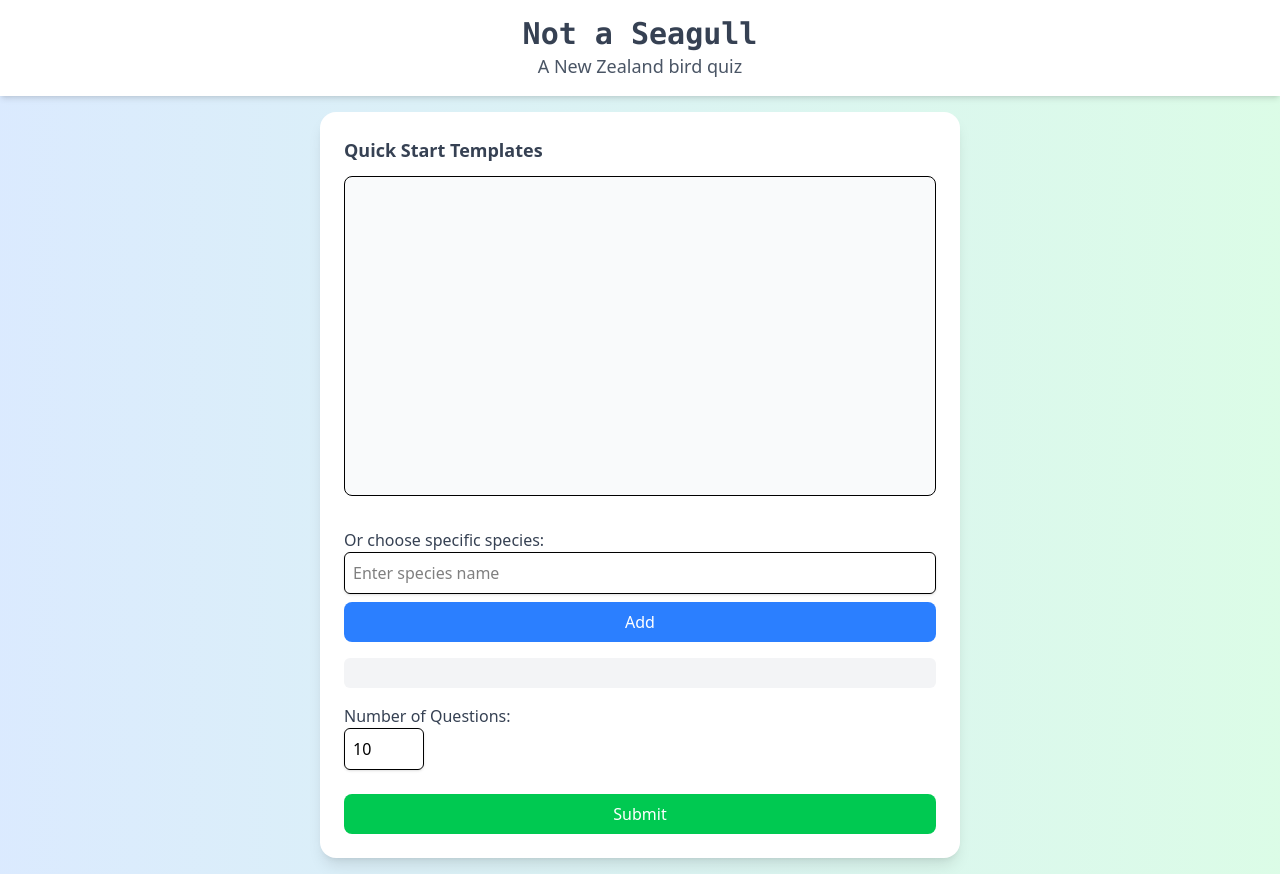
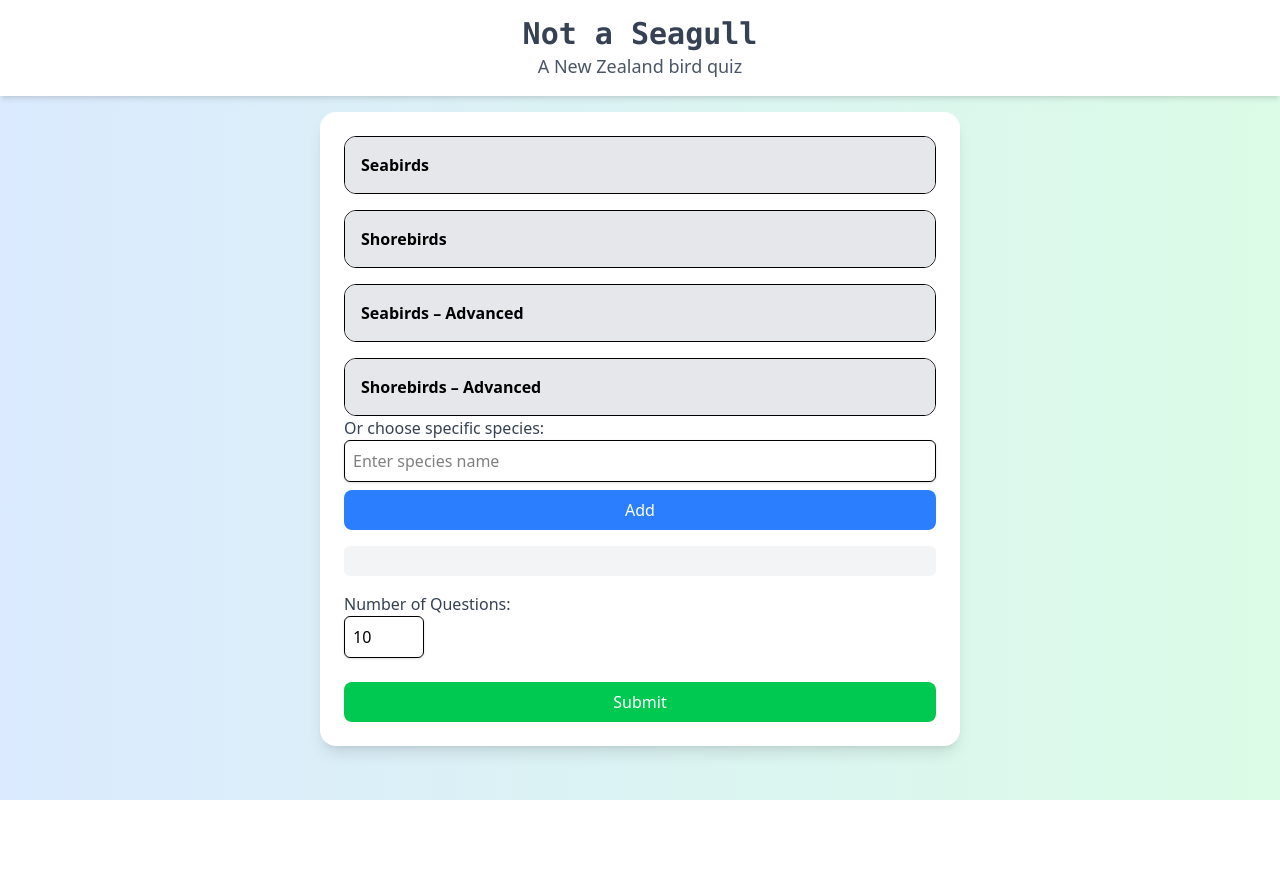
Before and after one commit to Skadoink/birdIDQuiz, a Flask app: template templates/index.html in a window 1280 px wide. After the commit the page ends 800 px from the top, so only its background shows below. Run offline with Flask 3, Linux system fonts and the light colour scheme; the template is opened without the code that fills it, so the values that code supplies are empty; parts of the project's set-up code (start-up, migrations or seed data) failed here and were passed over; some libraries are stand-ins or nearby versions.

Commit message:
feat: add quiz template sections with accordion functionality in UI, looks crap tho

```diff
--- a/app.py
+++ b/app.py
@@ -35,6 +35,10 @@ def home():
         selected_species=session.get("selected_species", ""),
         quiz_templates=backend.QUIZ_TEMPLATES,
         species_codes_to_names=backend.species_codes_to_names,
+        seabird_templates = backend.SEABIRDS,
+        seabird_adv_templates = backend.SEABIRDS_ADVANCED,
+        shorebird_templates = backend.SHOREBIRDS,
+        shorebird_adv_templates = backend.SHOREBIRDS_ADVANCED,
     )
 
 
--- a/backend.py
+++ b/backend.py
@@ -161,7 +161,7 @@ class QuizBuilder:
 
 
 # Template quizzes for quick access
-# Format: { "id": str, "title": str, "subtitle": str, "species": [str], "image_url": str }
+# Format: { "id": str, "title": str, "subtitle": str, "section": str, "species": [str], "image_url": str }
 def load_quiz_templates():
     """Load quiz templates from JSON file."""
     THIS_FOLDER = Path(__file__).parent.resolve()
@@ -173,6 +173,10 @@ def load_quiz_templates():
         return []
 
 QUIZ_TEMPLATES = load_quiz_templates()
+SEABIRDS = [template for template in QUIZ_TEMPLATES if template.get("section") == "seabirds"]
+SEABIRDS_ADVANCED = [template for template in QUIZ_TEMPLATES if template.get("section") == "seabirds-advanced"]
+SHOREBIRDS = [template for template in QUIZ_TEMPLATES if template.get("section") == "shorebirds"]
+SHOREBIRDS_ADVANCED = [template for template in QUIZ_TEMPLATES if template.get("section") == "shorebirds-advanced"]
 
 #dictionary of species codes and names
 species_codes_to_names, species_names_to_codes = QuizBuilder.build_species_dicts()
--- a/static/js/autosuggest.js
+++ b/static/js/autosuggest.js
@@ -147,3 +147,32 @@ function selectTemplate(templateId) {
     }
   });
 }
+
+/**
+ * Toggles the accordion panel for the given quiz templates section
+ * Seabird (sb), Shorebird (sh), Seabird Advanced (sba), Shorebird Advanced (sha)
+ * @param {*} key section key, one of 'sb', 'sh', 'sba', 'sha'
+ */
+function toggleAccordion(key) {
+    const panel = document.getElementById(`panel-${key}`);
+    const allPanels = document.querySelectorAll('.accordion-panel');
+
+    // Auto-close all other sections
+    allPanels.forEach(p => {
+        if (p !== panel) {
+            p.style.maxHeight = null;
+        }
+    });
+
+    // Toggle this panel
+    if (panel.style.maxHeight) {
+        panel.style.maxHeight = null;
+    } else {
+        panel.style.maxHeight = panel.scrollHeight + "px";
+
+        // Auto-scroll after animation
+        setTimeout(() => {
+            panel.parentElement.scrollIntoView({ behavior: "smooth", block: "start" });
+        }, 250); // waits until partway through animation
+    }
+}
--- a/static/styles/out.css
+++ b/static/styles/out.css
@@ -18,6 +18,7 @@
     --color-blue-600: oklch(0.546 0.245 262.881);
     --color-gray-50: oklch(0.985 0.002 247.839);
     --color-gray-100: oklch(0.967 0.003 264.542);
+    --color-gray-200: oklch(0.928 0.006 264.531);
     --color-gray-300: oklch(0.872 0.01 258.338);
     --color-gray-500: oklch(0.551 0.027 264.364);
     --color-gray-600: oklch(0.446 0.03 256.802);
@@ -45,6 +46,7 @@
     --radius-lg: 0.5rem;
     --radius-xl: 0.75rem;
     --radius-2xl: 1rem;
+    --ease-in-out: cubic-bezier(0.4, 0, 0.2, 1);
     --default-transition-duration: 150ms;
     --default-transition-timing-function: cubic-bezier(0.4, 0, 0.2, 1);
     --default-font-family: var(--font-sans);
@@ -218,17 +220,11 @@
   .mr-2 {
     margin-right: calc(var(--spacing) * 2);
   }
-  .mb-3 {
-    margin-bottom: calc(var(--spacing) * 3);
-  }
   .mb-4 {
     margin-bottom: calc(var(--spacing) * 4);
   }
   .mb-6 {
     margin-bottom: calc(var(--spacing) * 6);
-  }
-  .mb-8 {
-    margin-bottom: calc(var(--spacing) * 8);
   }
   .block {
     display: block;
@@ -256,6 +252,9 @@
   }
   .h-full {
     height: 100%;
+  }
+  .max-h-0 {
+    max-height: calc(var(--spacing) * 0);
   }
   .min-h-\[30px\] {
     min-height: 30px;
@@ -325,9 +324,6 @@
   .overflow-hidden {
     overflow: hidden;
   }
-  .overflow-y-auto {
-    overflow-y: auto;
-  }
   .rounded-2xl {
     border-radius: var(--radius-2xl);
   }
@@ -359,6 +355,9 @@
   }
   .bg-gray-100 {
     background-color: var(--color-gray-100);
+  }
+  .bg-gray-200 {
+    background-color: var(--color-gray-200);
   }
   .bg-gray-300 {
     background-color: var(--color-gray-300);
@@ -404,6 +403,9 @@
   }
   .text-center {
     text-align: center;
+  }
+  .text-left {
+    text-align: left;
   }
   .font-mono {
     font-family: var(--font-mono);
@@ -491,6 +493,19 @@
     transition-timing-function: var(--tw-ease, var(--default-transition-timing-function));
     transition-duration: var(--tw-duration, var(--default-transition-duration));
   }
+  .transition-all {
+    transition-property: all;
+    transition-timing-function: var(--tw-ease, var(--default-transition-timing-function));
+    transition-duration: var(--tw-duration, var(--default-transition-duration));
+  }
+  .duration-500 {
+    --tw-duration: 500ms;
+    transition-duration: 500ms;
+  }
+  .ease-in-out {
+    --tw-ease: var(--ease-in-out);
+    transition-timing-function: var(--ease-in-out);
+  }
   .hover\:bg-blue-100 {
     &:hover {
       @media (hover: hover) {
@@ -502,6 +517,13 @@
     &:hover {
       @media (hover: hover) {
         background-color: var(--color-blue-600);
+      }
+    }
+  }
+  .hover\:bg-gray-300 {
+    &:hover {
+      @media (hover: hover) {
+        background-color: var(--color-gray-300);
       }
     }
   }
@@ -674,3 +696,11 @@
   inherits: false;
   initial-value: 0 0 #0000;
 }
+@property --tw-duration {
+  syntax: "*";
+  inherits: false;
+}
+@property --tw-ease {
+  syntax: "*";
+  inherits: false;
+}
--- a/templates/index.html
+++ b/templates/index.html
@@ -1,5 +1,27 @@
 <!DOCTYPE html>
 <html lang="en">
+
+{% macro template_grid(templates) %}
+<div class="grid grid-cols-1 md:grid-cols-2 lg:grid-cols-3 gap-4">
+    {% for template in templates %}
+    <div class="bg-white rounded-lg shadow hover:shadow-lg transition cursor-pointer"
+        data-template-id="{{ template.id }}" onclick="selectTemplate('{{ template.id }}')">
+        <div class="h-32 bg-gray-300 rounded-t-lg flex items-center justify-center overflow-hidden">
+            {% if template.image_url %}
+            <img src="{{ template.image_url }}" alt="{{ template.title }}" class="w-full h-full object-cover">
+            {% else %}
+            <span class="text-gray-500">No image</span>
+            {% endif %}
+        </div>
+        <div class="p-3">
+            <h4 class="font-semibold text-gray-800">{{ template.title }}</h4>
+            <p class="text-sm text-gray-600">{{ template.subtitle }}</p>
+        </div>
+    </div>
+    {% endfor %}
+</div>
+{% endmacro %}
+
 
 <head>
     <meta charset="UTF-8">
@@ -18,27 +40,64 @@
         <div class="bg-white rounded-2xl shadow-lg p-6">
 
             <!-- Quiz Templates -->
-            <div class="mb-8">
-                <h3 class="text-lg font-semibold text-gray-700 mb-3">Quick Start Templates</h3>
-                <div class="h-80 overflow-y-auto border rounded-lg bg-gray-50 p-3">
-                    <div class="grid grid-cols-1 md:grid-cols-2 lg:grid-cols-3 gap-4">
-                        {% for template in quiz_templates %}
-                        <div class="bg-white rounded-lg shadow hover:shadow-lg transition cursor-pointer" data-template-id="{{ template.id }}" onclick="selectTemplate('{{ template.id }}')">
-                            <div class="h-32 bg-gray-300 rounded-t-lg flex items-center justify-center overflow-hidden">
-                                {% if template.image_url %}
-                                    <img src="{{ template.image_url }}" alt="{{ template.title }}" class="w-full h-full object-cover">
-                                {% else %}
-                                    <span class="text-gray-500">No image</span>
-                                {% endif %}
-                            </div>
-                            <div class="p-3">
-                                <h4 class="font-semibold text-gray-800">{{ template.title }}</h4>
-                                <p class="text-sm text-gray-600">{{ template.subtitle }}</p>
-                            </div>
+            <div class="space-y-4">
+
+                <!-- SECTION: Seabirds -->
+                <div class="border rounded-xl overflow-hidden">
+                    <button class="w-full text-left p-4 bg-gray-200 hover:bg-gray-300 font-semibold"
+                        onclick="toggleAccordion('sb')">
+                        Seabirds
+                    </button>
+                    <div id="panel-sb"
+                        class="accordion-panel max-h-0 overflow-hidden transition-all duration-500 ease-in-out">
+                        <div class="p-4 bg-gray-50">
+                            {{ template_grid(seabird_templates) }}
                         </div>
-                        {% endfor %}
                     </div>
                 </div>
+
+                <!-- SECTION: Shorebirds -->
+                <div class="border rounded-xl overflow-hidden">
+                    <button class="w-full text-left p-4 bg-gray-200 hover:bg-gray-300 font-semibold"
+                        onclick="toggleAccordion('sh')">
+                        Shorebirds
+                    </button>
+                    <div id="panel-sh"
+                        class="accordion-panel max-h-0 overflow-hidden transition-all duration-500 ease-in-out">
+                        <div class="p-4 bg-gray-50">
+                            {{ template_grid(shorebird_templates) }}
+                        </div>
+                    </div>
+                </div>
+
+                <!-- SECTION: Seabirds Advanced -->
+                <div class="border rounded-xl overflow-hidden">
+                    <button class="w-full text-left p-4 bg-gray-200 hover:bg-gray-300 font-semibold"
+                        onclick="toggleAccordion('sba')">
+                        Seabirds – Advanced
+                    </button>
+                    <div id="panel-sba"
+                        class="accordion-panel max-h-0 overflow-hidden transition-all duration-500 ease-in-out">
+                        <div class="p-4 bg-gray-50">
+                            {{ template_grid(seabird_adv_templates) }}
+                        </div>
+                    </div>
+                </div>
+
+                <!-- SECTION: Shorebirds Advanced -->
+                <div class="border rounded-xl overflow-hidden">
+                    <button class="w-full text-left p-4 bg-gray-200 hover:bg-gray-300 font-semibold"
+                        onclick="toggleAccordion('sha')">
+                        Shorebirds – Advanced
+                    </button>
+                    <div id="panel-sha"
+                        class="accordion-panel max-h-0 overflow-hidden transition-all duration-500 ease-in-out">
+                        <div class="p-4 bg-gray-50">
+                            {{ template_grid(shorebird_adv_templates) }}
+                        </div>
+                    </div>
+                </div>
+
             </div>
 
             <form method="POST" action="/" onkeydown="return event.key != 'Enter';" class="space-y-4">
```
Also changed, not shown: quiz_templates.json (+11 -0 lines).
